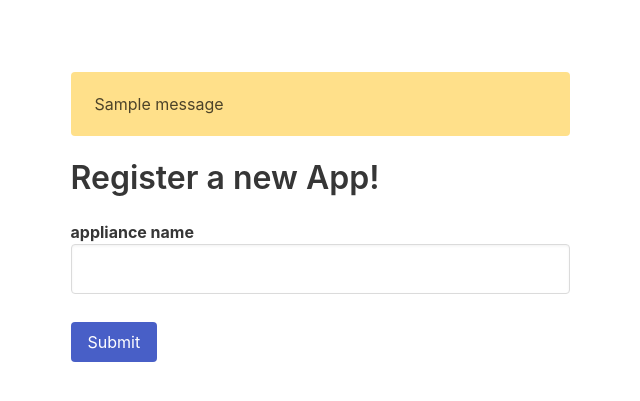
After one commit to Ahbar1999/Home-Automation-Software, a Flask app: template ug-project-webapp/app/templates/register_app.html in a window 1280 px wide. The commit adds this page. Shown: the top 401 px of the page, without its empty margins (320-960 px from the left). Run offline with Flask 2, Linux system fonts and the light colour scheme; the template is opened without the code that fills it: values that come from a table or form of the project are taken from there, others are empty; one stand-in notice (Sample message) is shown.

Commit message:
added database table for appliances and registration forms for the same

```diff
--- a/ug-project-webapp/app/main.py
+++ b/ug-project-webapp/app/main.py
@@ -25,7 +25,7 @@ TOPICS = { 'set': 'project/esp32/appliances', 'status': 'project/esp32/appliance
 # mqtt.subscribe(TOPICS['status'])
 status = {}
 # database
-engine = create_engine('sqlite:///Users.db.sqlite', echo=True, connect_args={'check_same_thread': False})
+engine = create_engine('sqlite:///database.db.sqlite', echo=True, connect_args={'check_same_thread': False})
 base = declarative_base()
 login_manager = LoginManager(app)
 login_manager.login_view = 'login'
@@ -53,6 +53,14 @@ class User(base):
         # always return False since none of the users are anonymous
         return False
 
+# appliance table ORM
+class Appliance(base):
+    __tablename__ = 'Appliances'
+
+    id = Column(Integer, primary_key=True)
+    name = Column(String, unique=True, nullable=False)
+    # last_status = Column(String)
+
 
 # Login Page form
 class LoginForm(FlaskForm):
@@ -61,8 +69,12 @@ class LoginForm(FlaskForm):
     submit = SubmitField('Sign In')
 
 '''
-    Could create a registraion form too!
+    Create a form for adding new appliances!
 '''
+class RegisterAppliance(FlaskForm):
+    name = StringField('appliance name', validators=[DataRequired()])
+    submit = SubmitField('Submit')
+
 
 base.metadata.create_all(engine)
 Session = sessionmaker(bind=engine)
@@ -74,6 +86,23 @@ else:
     session.add(new_user)
     session.commit()
     print("New user added!")
+
+# pre populate db first time
+if not session.query(Appliance).filter(Appliance.name == 'led').all():
+    session.add(Appliance(name='led'))
+    session.commit()
+else:
+    print("led is already added!")
+if not session.query(Appliance).filter(Appliance.name == 'App01').all():
+    session.add(Appliance(name='App01'))
+    session.commit()
+else:
+    print("App01 is already added!")
+if not session.query(Appliance).filter(Appliance.name == 'App02').all():
+    session.add(Appliance(name='App02'))
+    session.commit()
+else:
+    print("App02 is already added!")
 
 
 @login_manager.user_loader
@@ -125,11 +154,43 @@ def login():
                 # commit the changes
                 session.commit()
                 login_user(user, remember=True)
+                # ping esp32 to get the status of pins
+                mqtt.publish(TOPICS['status'], payload=json.dumps({}))
+                # wait to get esp32's published data which is sent after esp32 processes above message
+                # just compensating for the delay
+                time.sleep(0.5)
                 # redirect to the index page
                 return redirect('/')
         flash('Wrong username or password!')
 
     return render_template('login.html', form=form)
+
+@app.route('/register_app', methods=['GET', 'POST'])
+@login_required
+def register_app():
+    form = RegisterAppliance()
+
+    if form.validate_on_submit():
+        new_app = session.query(Appliance).filter(Appliance.name == form.name.data).first()
+        if new_app:
+            flash('An appliance with the same name already exists!')
+            return redirect('/register_app')
+        new_app = Appliance(name=form.name.data)
+        session.add(new_app)
+        session.commit()
+        flash(f"{form.name.data} was added!")
+        return redirect('/')
+
+    return render_template('register_app.html', form=form)
+
+@app.route('/delete/<app_name>')
+@login_required
+def delete_app(app_name):
+    app = session.query(Appliance).filter(Appliance.name == app_name).first()
+    session.delete(app)
+    session.commit()
+    flash(f"{app_name} was deleted!")
+    return redirect('/')
 
 @app.route('/logout', methods=['GET'])
 @login_required
@@ -149,7 +210,8 @@ def index():
     # do we need below two lines ?????? i dont think so
     if not current_user.is_authenticated:
         return redirect('/login')
-    return render_template('index.html', data=status)
+
+    return render_template('index.html', apps=session.query(Appliance).all(), data=status)
 
 # changed the route to '/set/<appliance>/<int:act>'
 # so now we can use the same view function for different appliances
@@ -157,6 +219,7 @@ def index():
 @login_required
 def set_app(appliance, act):
     # publish a message on the set topic
+    # app = session.query(Appliance)
     mqtt.publish(TOPICS['set'], payload=json.dumps({appliance: act}))
     # wait to get esp32's published data which is sent after esp32 processes above message
     # just compensating for the delay
--- /dev/null
+++ b/ug-project-webapp/app/templates/register_app.html
@@ -0,0 +1,30 @@
+<!doctype html>
+
+<html>
+  <head>
+    <title>Login</title>
+    <link rel="stylesheet" href="{{ url_for('static', filename='style.css') }}">
+  </head>
+  <body>
+    <section class='hero mt-6'>
+      <div class='container'>
+        {% with messages = get_flashed_messages() %}
+        {% if messages %}
+          <h1 class='notification is-warning mt-5' role='alert'>
+            {{ messages[0] }}
+          </h1>
+        {% endif %}
+        {% endwith %}
+        <h1 class='title'>Register a new App!</h1>
+        <form action="" method="post">
+          {{ form.hidden_tag() }}
+          <div class='field'>
+            <label>{{ form.name.label(class='label') }}</label>
+            <p>{{ form.name(class='input is-medium', size=32) }}</p>
+          </div>
+          <p>{{ form.submit(class='button is-link mt-4') }}</p>
+        </form>
+      </div>
+    </section>
+  </body>
+</html>
```
Also changed, not shown: ug-project-esp32-code/mqtt_comm.py (+16 -7 lines), ug-project-webapp/app/templates/index.html (+20 -1 lines), ug-project-webapp/app/Users.db.sqlite (deleted), ug-project-webapp/app/database.db.sqlite (added), 2 other files.
